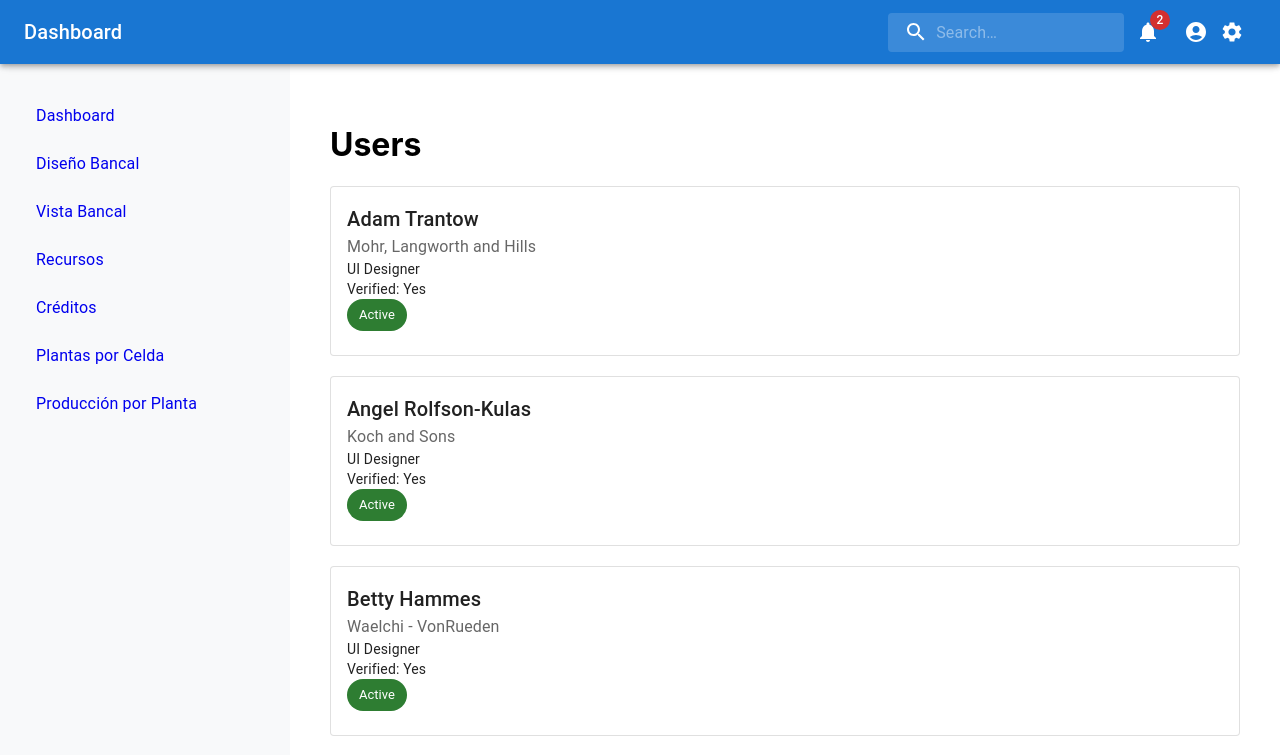
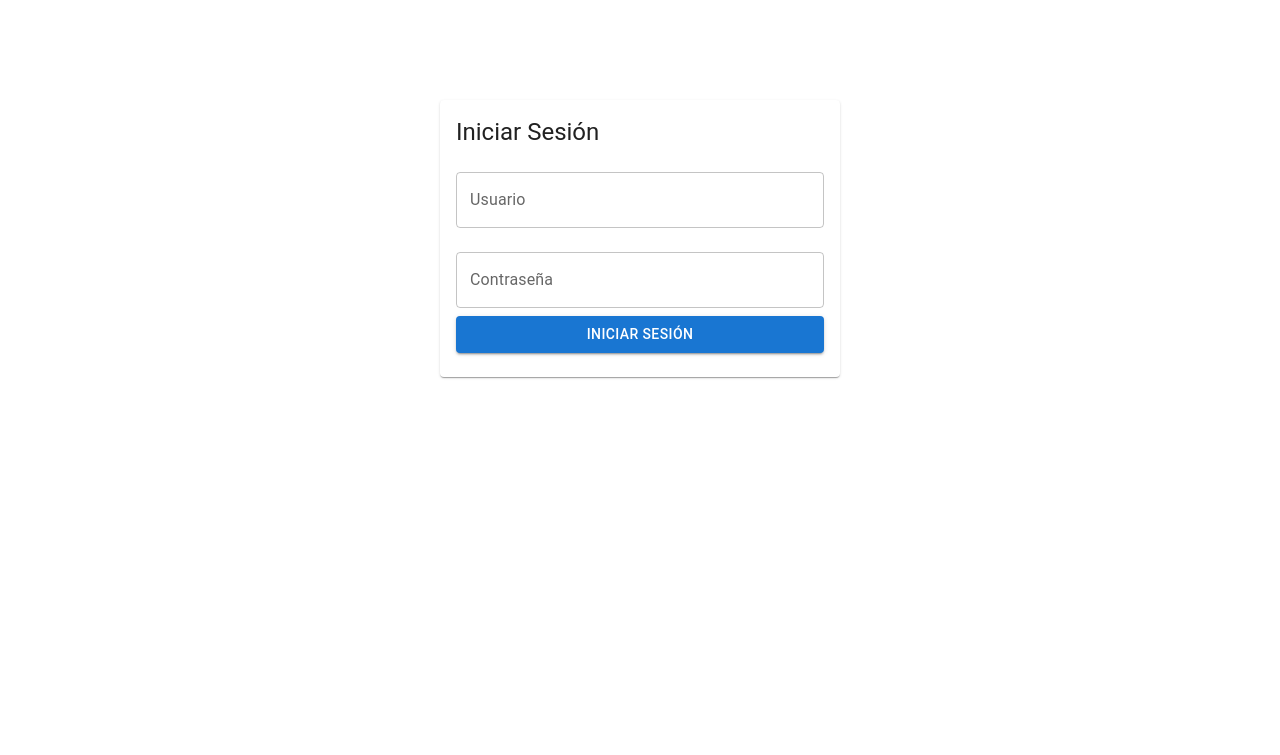
Before and after one commit to fraluegut/HuertoPlanner, a React (Create React App) app in the folder my-dashboard/: page / in a window 1280 px wide. Shown: the top 755 px of the page. Built offline with nearby package versions, Linux system fonts and the light colour scheme.

Commit message:
Añadiendo login y titulos

```diff
--- a/my-dashboard/src/App.js
+++ b/my-dashboard/src/App.js
@@ -1,4 +1,6 @@
-import React from 'react';
+// src/App.js
+
+import React, { useState } from 'react';
 import { BrowserRouter as Router, Routes, Route } from 'react-router-dom';
 import Sidebar from './components/Sidebar';
 import TopBar from './components/TopBar';
@@ -7,16 +9,29 @@ import DisenoBancal from './pages/DisenoBancal';
 import VistaBancal from './pages/VistaBancal';
 import Recursos from './pages/Recursos';
 import Creditos from './pages/Creditos';
-import { BancalesProvider } from './context/BancalesContext'; // Importamos el proveedor
-import PlantasPorCelda from './components/PlantasPorCelda'; // Importar la nueva página
-import ProduccionPorPlanta from './components/ProduccionPorPlanta'; // Import the new page
+import { BancalesProvider } from './context/BancalesContext';
+import PlantasPorCelda from './components/PlantasPorCelda';
+import ProduccionPorPlanta from './components/ProduccionPorPlanta';
+import Login from './components/Login';
 
 function App() {
+  const [isAuthenticated, setIsAuthenticated] = useState(false);
+
+  const handleLogin = () => {
+    setIsAuthenticated(true);
+  };
+
+  const handleLogout = () => {
+    setIsAuthenticated(false);
+  };
+
   return (
     <BancalesProvider>
       <Router>
         <div>
-          <TopBar />
+          {isAuthenticated ? (
+            <>
+              <TopBar onLogout={handleLogout} />
               <div style={{ display: 'flex', marginTop: '64px' }}>
                 <Sidebar />
                 <div style={{ flexGrow: 1, padding: '20px' }}>
@@ -26,12 +41,15 @@ function App() {
                     <Route path="/vista-bancal" element={<VistaBancal />} />
                     <Route path="/recursos" element={<Recursos />} />
                     <Route path="/creditos" element={<Creditos />} />
-                {/* Nueva ruta para la página Plantas por Celda */}
                     <Route path="/plantas-por-celda" element={<PlantasPorCelda />} />
                     <Route path="/produccion-por-planta" element={<ProduccionPorPlanta />} />
                   </Routes>
                 </div>
               </div>
+            </>
+          ) : (
+            <Login onLogin={handleLogin} />
+          )}
         </div>
       </Router>
     </BancalesProvider>
--- /dev/null
+++ b/my-dashboard/src/components/Login.js
@@ -0,0 +1,56 @@
+// src/components/Login.js
+
+import React, { useState } from 'react';
+import { Button, TextField, Card, CardContent, Typography } from '@mui/material';
+
+const Login = ({ onLogin }) => {
+  const [username, setUsername] = useState('');
+  const [password, setPassword] = useState('');
+  const [error, setError] = useState('');
+
+  const handleSubmit = (event) => {
+    event.preventDefault();
+
+    // Validar credenciales (esto es solo para la prueba inicial)
+    if (username === 'admin' && password === 'admin') {
+      onLogin(); // Llamar a la función onLogin pasada desde el componente padre
+    } else {
+      setError('Usuario o contraseña incorrectos');
+    }
+  };
+
+  return (
+    <Card style={{ maxWidth: 400, margin: 'auto', marginTop: '100px' }}>
+      <CardContent>
+        <Typography variant="h5" gutterBottom>
+          Iniciar Sesión
+        </Typography>
+        <form onSubmit={handleSubmit}>
+          <TextField
+            label="Usuario"
+            variant="outlined"
+            fullWidth
+            margin="normal"
+            value={username}
+            onChange={(e) => setUsername(e.target.value)}
+          />
+          <TextField
+            label="Contraseña"
+            type="password"
+            variant="outlined"
+            fullWidth
+            margin="normal"
+            value={password}
+            onChange={(e) => setPassword(e.target.value)}
+          />
+          {error && <Typography color="error">{error}</Typography>}
+          <Button type="submit" variant="contained" color="primary" fullWidth>
+            Iniciar Sesión
+          </Button>
+        </form>
+      </CardContent>
+    </Card>
+  );
+};
+
+export default Login;
--- a/my-dashboard/src/components/ProduccionPorPlanta.js
+++ b/my-dashboard/src/components/ProduccionPorPlanta.js
@@ -20,49 +20,58 @@ import { Visibility as VisibilityIcon, Edit as EditIcon, Delete as DeleteIcon, A
 
 const ProduccionPorPlanta = () => {
   const [producciones, setProducciones] = useState([]);
+  const [especies, setEspecies] = useState({}); // Nuevo estado para almacenar nombres de especies
   const [selectedProduccion, setSelectedProduccion] = useState(null);
   const [open, setOpen] = useState(false);
   const [isEditing, setIsEditing] = useState(false);
 
-  // Obtener producciones al montar el componente
   useEffect(() => {
     fetchProducciones();
+    fetchEspecies(); // Nueva función para obtener nombres de especies
   }, []);
 
-  // Función para obtener las producciones desde la API
   const fetchProducciones = async () => {
     try {
       const response = await axios.get('http://localhost:5000/produccion/');
-      console.log("Datos recibidos de la API:", response.data); // Verifica los datos recibidos
-      setProducciones(response.data); // Guardar los datos en el estado
+      console.log("Datos recibidos de la API:", response.data);
+      setProducciones(response.data);
     } catch (error) {
       console.error("Error al obtener las producciones:", error);
-      console.log(error.response);  // Mostrar detalles del error si existe
+      console.log(error.response);
     }
   };
 
-  // Función para agregar o actualizar producción
+  const fetchEspecies = async () => {
+    try {
+      const response = await axios.get('http://localhost:5000/especies/');
+      const especiesData = response.data.reduce((acc, especie) => {
+        acc[especie.id_especie] = especie.nombre; // Mapa de id_especie a nombre de especie
+        return acc;
+      }, {});
+      setEspecies(especiesData);
+    } catch (error) {
+      console.error("Error al obtener las especies:", error);
+    }
+  };
+
   const saveProduccion = async (produccion) => {
     try {
       if (produccion.id_produccion) {
-        // Actualizar producción existente
         await axios.put(`http://localhost:5000/produccion/${produccion.id_produccion}`, produccion);
       } else {
-        // Agregar nueva producción
         await axios.post('http://localhost:5000/produccion/', produccion);
       }
-      fetchProducciones(); // Actualizar la lista de producciones
-      handleClose(); // Cerrar el modal
+      fetchProducciones();
+      handleClose();
     } catch (error) {
       console.error("Error al guardar la producción:", error);
     }
   };
 
-  // Función para eliminar producción
   const deleteProduccion = async (id) => {
     try {
       await axios.delete(`http://localhost:5000/produccion/${id}`);
-      fetchProducciones(); // Actualizar la lista de producciones
+      fetchProducciones();
     } catch (error) {
       console.error("Error al eliminar la producción:", error);
     }
@@ -100,7 +109,6 @@ const ProduccionPorPlanta = () => {
 
   const handleSave = () => {
     if (selectedProduccion) {
-      // Verificar que todos los campos requeridos están presentes
       if (!selectedProduccion.id_especie) {
         alert('El campo "Especie" es requerido.');
         return;
@@ -142,7 +150,7 @@ const ProduccionPorPlanta = () => {
           <TableBody>
             {producciones.map((produccion) => (
               <TableRow key={produccion.id_produccion}>
-                <TableCell>{produccion.id_especie}</TableCell>
+                <TableCell>{especies[produccion.id_especie] || produccion.id_especie}</TableCell>
                 <TableCell>{produccion.produccion_por_planta_kg}</TableCell>
                 <TableCell>
                   <TextField
@@ -175,7 +183,6 @@ const ProduccionPorPlanta = () => {
         </Table>
       </TableContainer>
 
-      {/* Modal para Ver o Editar Detalles */}
       {selectedProduccion && (
         <Dialog open={open} onClose={handleClose}>
           <DialogTitle>{isEditing ? 'Editar Producción' : 'Detalle de Producción'}</DialogTitle>
--- a/my-dashboard/src/components/Sidebar.js
+++ b/my-dashboard/src/components/Sidebar.js
@@ -7,7 +7,7 @@ const Sidebar = () => {
     <div style={{ width: '250px', backgroundColor: '#f8f9fa', height: '100vh', padding: '20px' }}>
       <List>
         <ListItem button component={NavLink} to="/" exact>
-          <ListItemText primary="Dashboard" />
+          <ListItemText primary="Resumen" />
         </ListItem>
         <ListItem button component={NavLink} to="/diseno-bancal">
           <ListItemText primary="Diseño Bancal" />
--- a/my-dashboard/src/components/TopBar.js
+++ b/my-dashboard/src/components/TopBar.js
@@ -1,3 +1,5 @@
+// src/components/TopBar.js
+
 import React from 'react';
 import AppBar from '@mui/material/AppBar';
 import Toolbar from '@mui/material/Toolbar';
@@ -11,6 +13,7 @@ import SearchIcon from '@mui/icons-material/Search';
 import AccountCircle from '@mui/icons-material/AccountCircle';
 import NotificationsIcon from '@mui/icons-material/Notifications';
 import SettingsIcon from '@mui/icons-material/Settings';
+import LogoutIcon from '@mui/icons-material/Logout';  // Importa el icono de logout
 import { styled, alpha } from '@mui/material/styles';
 
 const Search = styled('div')(({ theme }) => ({
@@ -51,7 +54,7 @@ const StyledInputBase = styled(InputBase)(({ theme }) => ({
   },
 }));
 
-const TopBar = () => {
+const TopBar = ({ onLogout }) => {
   const [anchorEl, setAnchorEl] = React.useState(null);
   const isMenuOpen = Boolean(anchorEl);
 
@@ -87,7 +90,7 @@ const TopBar = () => {
 
   return (
     <div>
-      <AppBar position="fixed"> {/* Usa "fixed" para asegurarte de que la barra siempre esté en la parte superior */}
+      <AppBar position="fixed">
         <Toolbar>
           <Typography
             variant="h6"
@@ -95,7 +98,7 @@ const TopBar = () => {
             component="div"
             sx={{ flexGrow: 1, display: { xs: 'none', sm: 'block' } }}
           >
-            Dashboard
+            Planificador de Bancales
           </Typography>
           <Search>
             <SearchIconWrapper>
@@ -129,6 +132,15 @@ const TopBar = () => {
           >
             <SettingsIcon />
           </IconButton>
+          {/* Añadir el botón de logout aquí */}
+          <IconButton
+            size="large"
+            aria-label="logout"
+            color="inherit"
+            onClick={onLogout}
+          >
+            <LogoutIcon />
+          </IconButton>
         </Toolbar>
       </AppBar>
       {renderMenu}
--- /dev/null
+++ b/package.json
@@ -0,0 +1,5 @@
+{
+  "dependencies": {
+    "@react-oauth/google": "^0.12.1"
+  }
+}
```
Also changed, not shown: 1 other file (tests, documents, lock files or other folders). Lines whose indentation alone changed are shown as unchanged.
